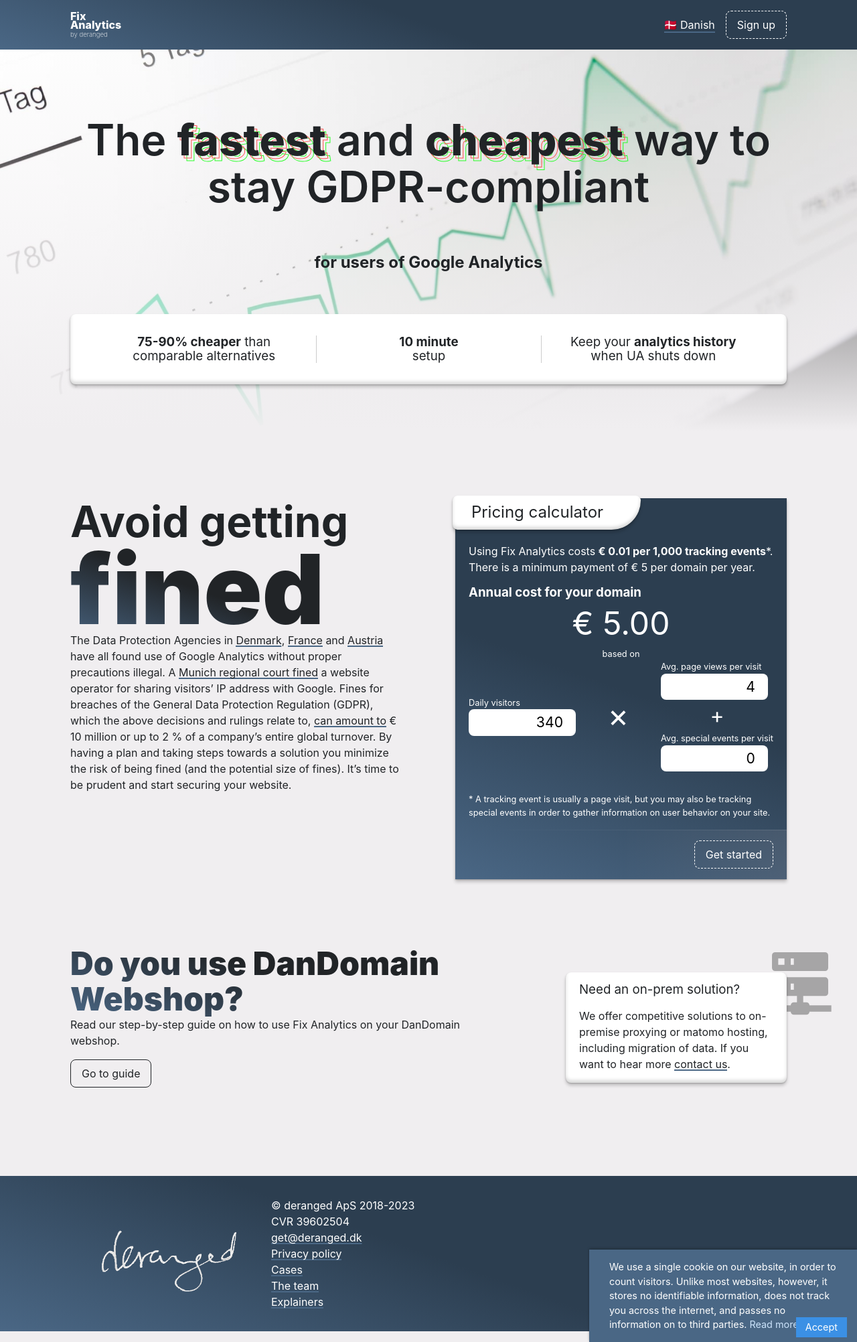
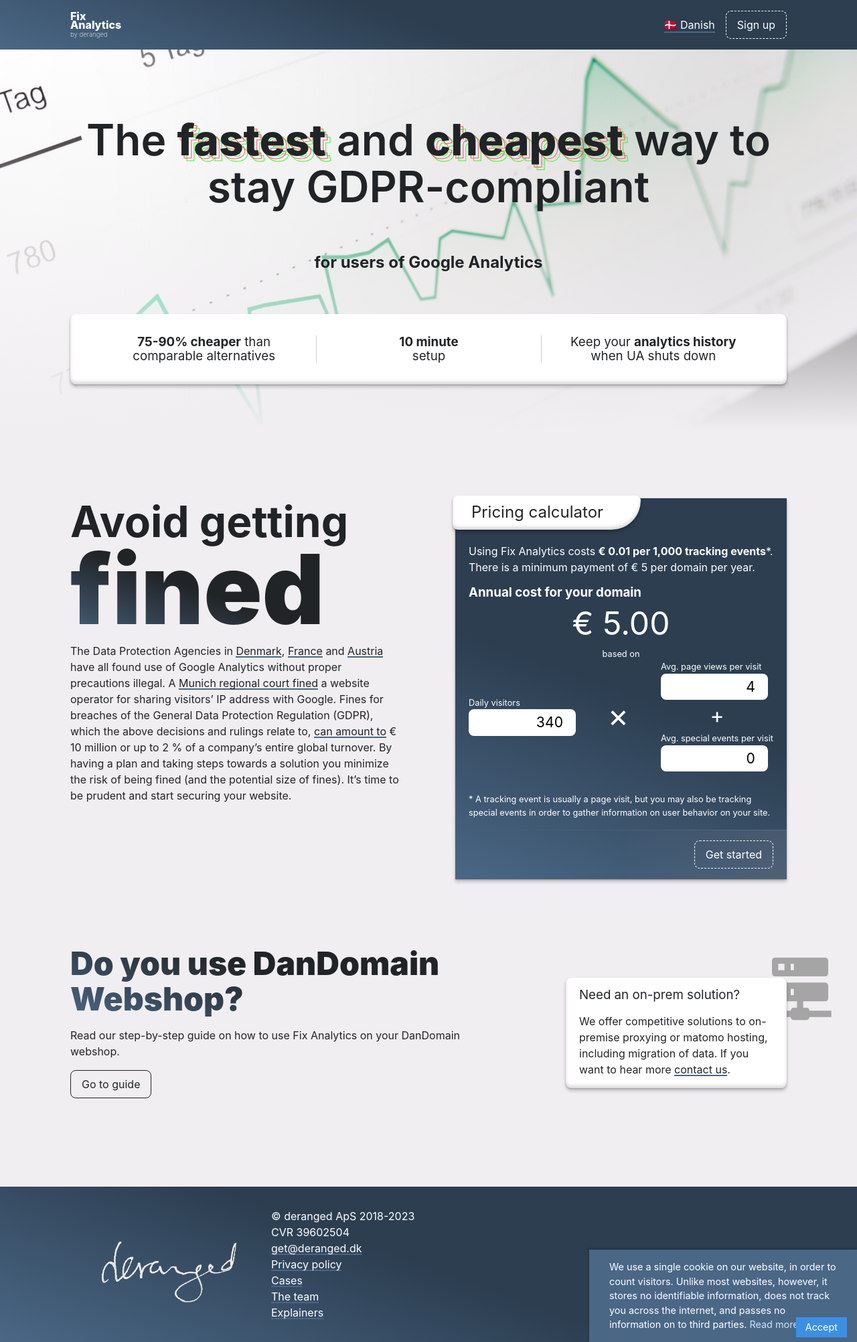
Before and after one commit to derangeddk/deranged.dk, a Jekyll site: the page built from fix-analytics/index.html, in a window 1280 px wide. Shown: the whole page at 67% size. Built offline with Jekyll 4.4.1, drawn with Linux system fonts in a browser that asks for light colours.

Commit message:
Add default margins to headers that make text flow nicely under them

```diff
--- a/_sass/fix-analytics/text.scss
+++ b/_sass/fix-analytics/text.scss
@@ -25,6 +25,7 @@
 
 .heading--medium {
   font-size: 1.75rem;
+  margin-bottom: 1rem;
 
   @media(min-width: $width-md) {
     font-size: 3rem;
@@ -33,6 +34,7 @@
 
 .heading--big {
   font-size: 2rem;
+  margin-bottom: 1rem;
 
   @media(min-width: $width-md) {
     font-size: 4rem;
```
